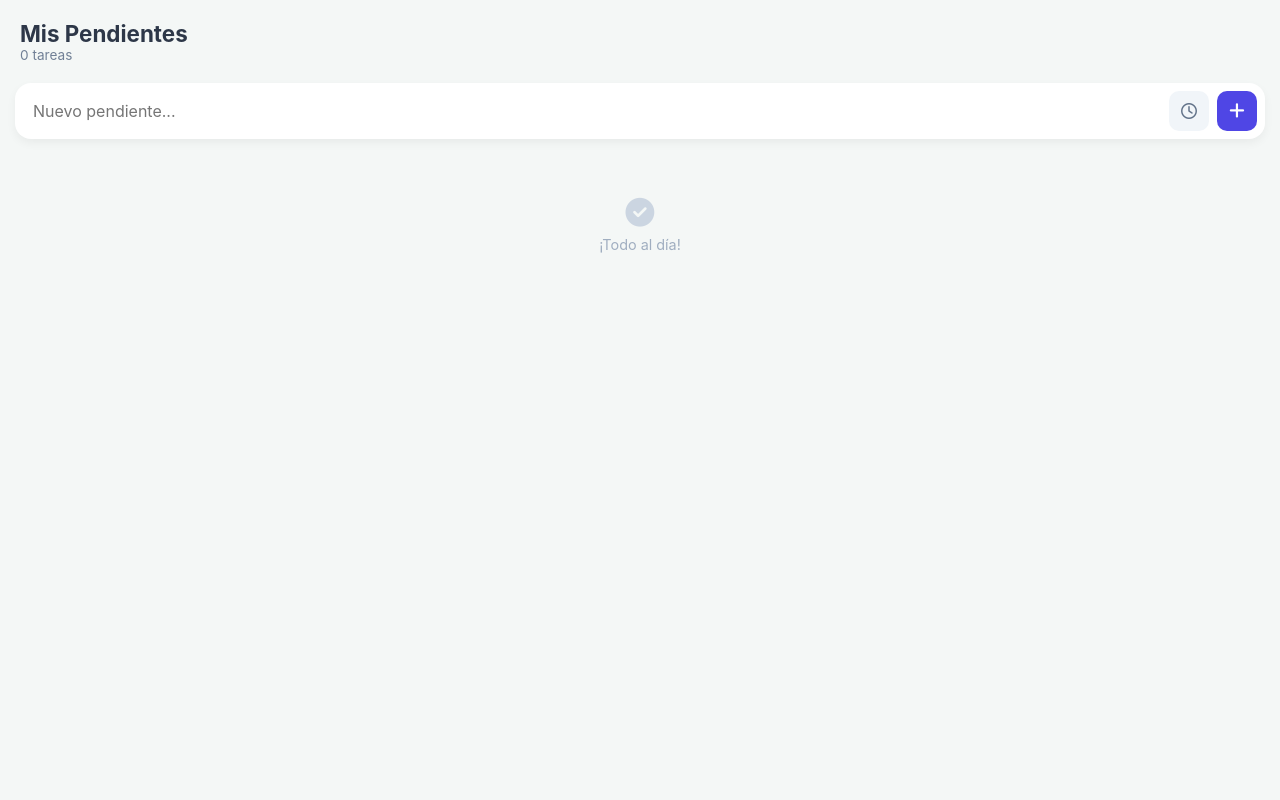
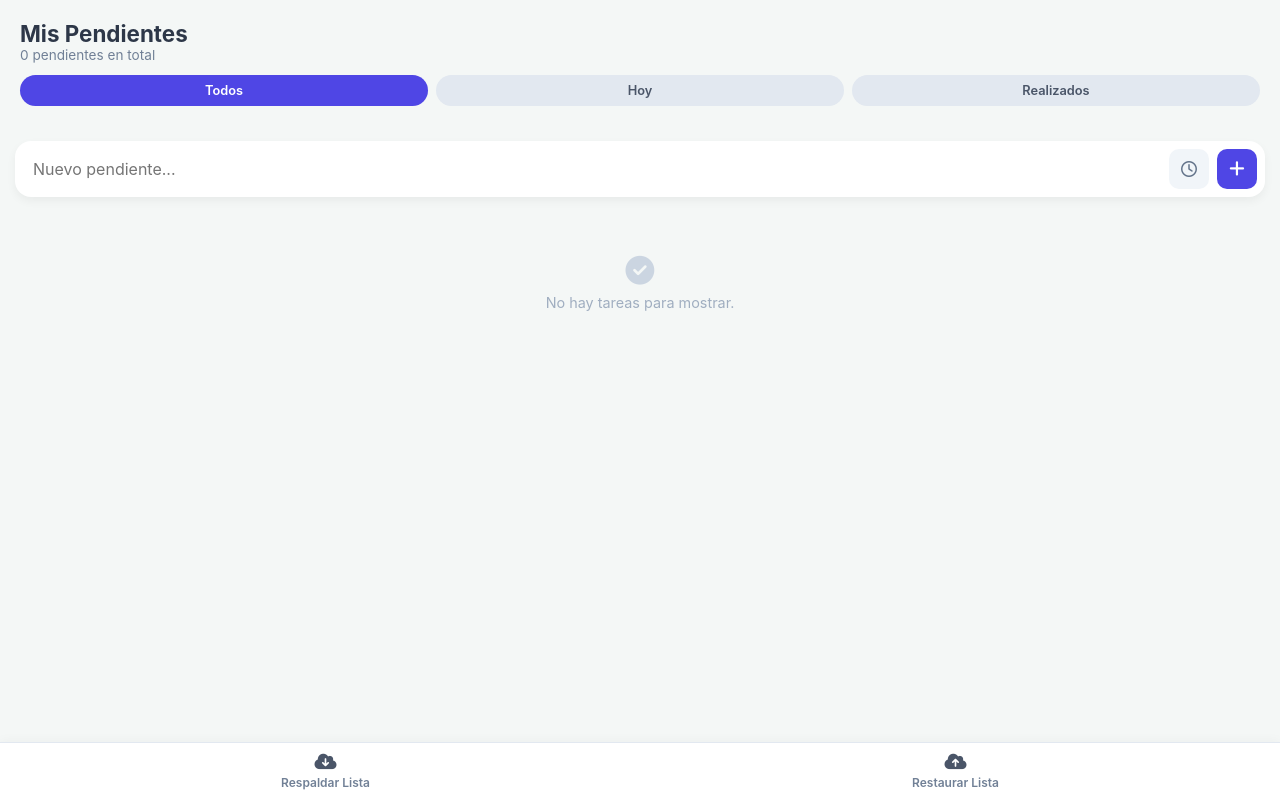
Before and after one commit to efep2000-blip/GESTION, a plain HTML site: page index.html in a window 1280 px wide. Drawn offline with Linux system fonts and the light colour scheme.

Commit message:
Update index.html

```diff
--- a/index.html
+++ b/index.html
@@ -28,7 +28,7 @@
             background-color: var(--bg-color);
             color: var(--text-main);
             padding: 15px;
-            padding-bottom: 50px;
+            padding-bottom: 80px; /* Espacio para el footer */
         }
 
         header {
@@ -37,9 +37,35 @@
         }
 
         header h1 { font-size: 1.4rem; font-weight: 700; }
-        header p { font-size: 0.85rem; color: #718096; }
+        header p { font-size: 0.85rem; color: #718096; margin-bottom: 12px; }
 
-        /* Contenedor de entrada simplificado */
+        /* Contenedor de Filtros Rápidos */
+        .filter-container {
+            display: flex;
+            gap: 8px;
+            margin-bottom: 15px;
+        }
+
+        .filter-btn {
+            flex: 1;
+            background: #e2e8f0;
+            border: none;
+            padding: 8px 5px;
+            border-radius: 20px;
+            font-size: 0.8rem;
+            font-weight: 600;
+            color: #4a5568;
+            cursor: pointer;
+            transition: all 0.2s;
+            touch-action: manipulation;
+        }
+
+        .filter-btn.active {
+            background: var(--primary);
+            color: white;
+        }
+
+        /* Contenedor de entrada */
         .input-box {
             background: var(--card-bg);
             padding: 8px;
@@ -66,7 +92,6 @@
             background: transparent;
         }
 
-        /* selectores de hora discretos */
         .time-trigger {
             background: #f1f5f9;
             border: none;
@@ -172,15 +197,12 @@
             touch-action: manipulation;
         }
 
-        /* Estado de alarma disparada */
         .task-card.alarm-active {
             border: 2px solid var(--danger);
             animation: pulse-border 1s infinite;
         }
 
-        .task-card.alarm-active .task-time {
-            color: var(--danger);
-        }
+        .task-card.alarm-active .task-time { color: var(--danger); }
 
         @keyframes pulse-border {
             0% { background-color: #ffffff; }
@@ -194,6 +216,37 @@
             margin-top: 40px;
             font-size: 0.9rem;
         }
+
+        /* Footer con Copia de Seguridad */
+        footer {
+            position: fixed;
+            bottom: 0;
+            left: 0;
+            right: 0;
+            background: #ffffff;
+            padding: 10px;
+            display: flex;
+            justify-content: space-around;
+            border-top: 1px solid #e2e8f0;
+            box-shadow: 0 -2px 10px rgba(0,0,0,0.03);
+            z-index: 200;
+        }
+
+        .backup-btn {
+            background: transparent;
+            border: none;
+            color: #718096;
+            font-size: 0.75rem;
+            font-weight: 600;
+            display: flex;
+            flex-direction: column;
+            align-items: center;
+            gap: 4px;
+            cursor: pointer;
+            touch-action: manipulation;
+        }
+
+        .backup-btn i { font-size: 1.1rem; color: #4a5568; }
     </style>
 </head>
 <body>
@@ -201,18 +254,21 @@
     <header>
         <h1>Mis Pendientes</h1>
         <p id="task-counter">0 tareas en la lista</p>
+
+        <div class="filter-container">
+            <button class="filter-btn active" id="filter-all" onclick="setFilter('all')">Todos</button>
+            <button class="filter-btn" id="filter-today" onclick="setFilter('today')">Hoy</button>
+            <button class="filter-btn" id="filter-done" onclick="setFilter('done')">Realizados</button>
+        </div>
     </header>
 
     <div class="input-box">
         <div class="input-row">
             <input type="text" id="task-input" placeholder="Nuevo pendiente..." autocomplete="off">
-
-            <!-- Botón discreto de fecha/hora -->
             <div class="time-trigger" id="time-icon">
                 <i class="fa-regular fa-clock"></i>
                 <input type="datetime-local" id="task-datetime" onchange="updateTimeIcon()">
             </div>
-
             <button class="add-btn" id="add-btn"><i class="fa-solid fa-plus"></i></button>
         </div>
     </div>
@@ -221,8 +277,17 @@
 
     <div id="empty-msg" class="empty-state">
         <i class="fa-solid fa-circle-check" style="font-size: 1.8rem; margin-bottom: 8px; color: #cbd5e1;"></i>
-        <p>¡Todo al día!</p>
+        <p>No hay tareas para mostrar.</p>
     </div>
+
+    <footer>
+        <button class="backup-btn" onclick="exportBackup()">
+            <i class="fa-solid fa-cloud-arrow-down"></i> Respaldar Lista
+        </button>
+        <button class="backup-btn" onclick="importBackup()">
+            <i class="fa-solid fa-cloud-arrow-up"></i> Restaurar Lista
+        </button>
+    </footer>
 
     <script>
         const taskInput = document.getElementById('task-input');
@@ -233,26 +298,29 @@
         const emptyMsg = document.getElementById('empty-msg');
         const taskCounter = document.getElementById('task-counter');
 
-        // Contexto de Audio Web para la alarma (así no dependemos de archivos externos)
         let audioCtx = null;
-
+        let currentFilter = 'all'; // Estados: all, today, done
         let tasks = JSON.parse(localStorage.getItem('my_tasks_v2')) || [];
 
         function updateTimeIcon() {
-            if (taskDatetime.value) {
-                timeIcon.classList.add('active');
-            } else {
-                timeIcon.classList.remove('active');
-            }
+            if (taskDatetime.value) { timeIcon.classList.add('active'); }
+            else { timeIcon.classList.remove('active'); }
+        }
+
+        function setFilter(filterType) {
+            currentFilter = filterType;
+            document.querySelectorAll('.filter-btn').forEach(btn => btn.classList.remove('active'));
+            document.getElementById(`filter-${filterType}`).classList.add('active');
+            renderTasks();
         }
 
         function saveAndRender() {
-            // 1. Organizar por proximidad de tiempo
+            // Organizar por proximidad de tiempo
             tasks.sort((a, b) => {
-                if (a.completed !== b.completed) return a.completed - b.completed; // Completadas abajo
-                if (!a.datetime) return 1; // Sin fecha al final
+                if (a.completed !== b.completed) return a.completed - b.completed;
+                if (!a.datetime) return 1;
                 if (!b.datetime) return -1;
-                return new Date(a.datetime) - new Date(b.datetime); // Más cercana primero
+                return new Date(a.datetime) - new Date(b.datetime);
             });
 
             localStorage.setItem('my_tasks_v2', JSON.stringify(tasks));
@@ -261,21 +329,34 @@
 
         function renderTasks() {
             taskList.innerHTML = '';
-            if (tasks.length === 0) {
+            const ahora = new Date();
+            const hoyStr = ahora.toISOString().split('T')[0]; // YYYY-MM-DD local aproximado
+
+            // Filtrar las tareas antes de pintar la pantalla
+            let filteredTasks = tasks.filter(task => {
+                if (currentFilter === 'done') return task.completed;
+                if (currentFilter === 'today') {
+                    if (!task.datetime) return false;
+                    return task.datetime.startsWith(hoyStr) && !task.completed;
+                }
+                return true; // Para "all" (Todos los pendientes)
+            });
+
+            // Actualizar contadores globales en la interfaz
+            const pendingTotal = tasks.filter(t => !t.completed).length;
+            taskCounter.innerText = `${pendingTotal} pendiente${pendingTotal !== 1 ? 's' : ''} en total`;
+
+            if (filteredTasks.length === 0) {
                 emptyMsg.style.display = 'block';
-                taskCounter.innerText = '0 tareas';
                 return;
             }
             emptyMsg.style.display = 'none';
-            const pending = tasks.filter(t => !t.completed).length;
-            taskCounter.innerText = `${pending} pendiente${pending !== 1 ? 's' : ''}`;
 
-            const ahora = new Date().getTime();
-
-            tasks.forEach((task, index) => {
+            filteredTasks.forEach((task) => {
+                // Encontrar el índice real dentro de la matriz original
+                const originalIndex = tasks.indexOf(task);
                 const card = document.createElement('div');
 
-                // Verificar si la alarma debe estar activa
                 let isAlarmed = false;
                 let timeLabel = '';
 
@@ -284,22 +365,20 @@
                     const fechaFormat = new Date(task.datetime).toLocaleString([], {month: 'short', day: 'numeric', hour: '2-digit', minute:'2-digit'});
                     timeLabel = `<span class="task-time"><i class="fa-solid fa-bell"></i> ${fechaFormat}</span>`;
 
-                    if (!task.completed && ahora >= tTime) {
-                        isAlarmed = true;
-                    }
+                    if (!task.completed && ahora.getTime() >= tTime) { isAlarmed = true; }
                 }
 
                 card.className = `task-card ${task.completed ? 'completed' : ''} ${isAlarmed ? 'alarm-active' : ''}`;
 
                 card.innerHTML = `
-                    <div class="task-left" onclick="toggleTask(${index})">
+                    <div class="task-left" onclick="toggleTask(${originalIndex})">
                         <button class="check-btn"><i class="fa-solid fa-check"></i></button>
                         <div class="task-info">
                             <span class="task-text">${task.text}</span>
                             ${timeLabel}
                         </div>
                     </div>
-                    <button class="delete-btn" onclick="deleteTask(event, ${index})">
+                    <button class="delete-btn" onclick="deleteTask(event, ${originalIndex})">
                         <i class="fa-solid fa-trash-can"></i>
                     </button>
                 `;
@@ -311,7 +390,6 @@
             const text = taskInput.value.trim();
             if (text === '') return;
 
-            // Inicializar el audio en la primera interacción del usuario (regla de navegadores móviles)
             if (!audioCtx) { audioCtx = new (window.AudioContext || window.webkitAudioContext)(); }
 
             tasks.push({
@@ -333,25 +411,62 @@
 
         function deleteTask(event, index) {
             event.stopPropagation();
-            tasks.splice(index, 1);
-            saveAndRender();
+            if(confirm("¿Eliminar este pendiente?")) {
+                tasks.splice(index, 1);
+                saveAndRender();
+            }
         }
 
-        // Sonido nativo de alarma sin archivos externos
+        // --- MEJORA 4: FUNCIONES DE COPIA DE SEGURIDAD ---
+        function exportBackup() {
+            if (tasks.length === 0) {
+                alert("No hay tareas para respaldar.");
+                return;
+            }
+            const dataStr = btoa(unescape(encodeURIComponent(JSON.stringify(tasks))));
+
+            // Creamos un cuadro temporal para copiar el texto cifrado
+            const tempInput = document.createElement("input");
+            document.body.appendChild(tempInput);
+            tempInput.value = dataStr;
+            tempInput.select();
+            tempInput.setSelectionRange(0, 99999); // Para móviles
+            document.execCommand("copy");
+            document.body.removeChild(tempInput);
+
+            alert("¡Copia de seguridad copiada al portapapeles!\nGuárdala en tus notas de WhatsApp o correo electrónico.");
+        }
+
+        function importBackup() {
+            const code = prompt("Pega aquí el código de tu copia de seguridad:");
+            if (!code) return;
+            try {
+                const decodedData = JSON.parse(decodeURIComponent(escape(atob(code))));
+                if (Array.isArray(decodedData)) {
+                    if (confirm(`Se van a cargar ${decodedData.length} tareas. Esto reemplazará tu lista actual. ¿Continuar?`)) {
+                        tasks = decodedData;
+                        saveAndRender();
+                        alert("¡Lista restaurada con éxito!");
+                    }
+                } else { alert("El código no es válido."); }
+            } catch (e) {
+                alert("Error al procesar el código. Asegúrate de copiarlo completo.");
+            }
+        }
+
         function playBeep() {
             if (!audioCtx) return;
             const osc = audioCtx.createOscillator();
             const gain = audioCtx.createGain();
             osc.type = 'sine';
-            osc.frequency.value = 880; // Tono alto
+            osc.frequency.value = 880;
             gain.gain.setValueAtTime(0.3, audioCtx.currentTime);
             osc.connect(gain);
             gain.connect(audioCtx.destination);
             osc.start();
-            osc.stop(audioCtx.currentTime + 0.15); // Duración corta
+            osc.stop(audioCtx.currentTime + 0.15);
         }
 
-        // Bucle de chequeo constante (Cada 2 segundos revisa alarmas)
         setInterval(() => {
             if (tasks.length === 0) return;
             const ahora = new Date().getTime();
@@ -359,16 +474,11 @@
 
             tasks.forEach(t => {
                 if (t.datetime && !t.completed) {
-                    if (ahora >= new Date(t.datetime).getTime()) {
-                        sonar = true;
-                    }
+                    if (ahora >= new Date(t.datetime).getTime()) { sonar = true; }
                 }
             });
 
-            if (sonar) {
-                playBeep();
-                renderTasks(); // Refresca para pintar de rojo la tarjeta
-            }
+            if (sonar) { playBeep(); renderTasks(); }
         }, 2000);
 
         addBtn.addEventListener('click', addTask);
```
